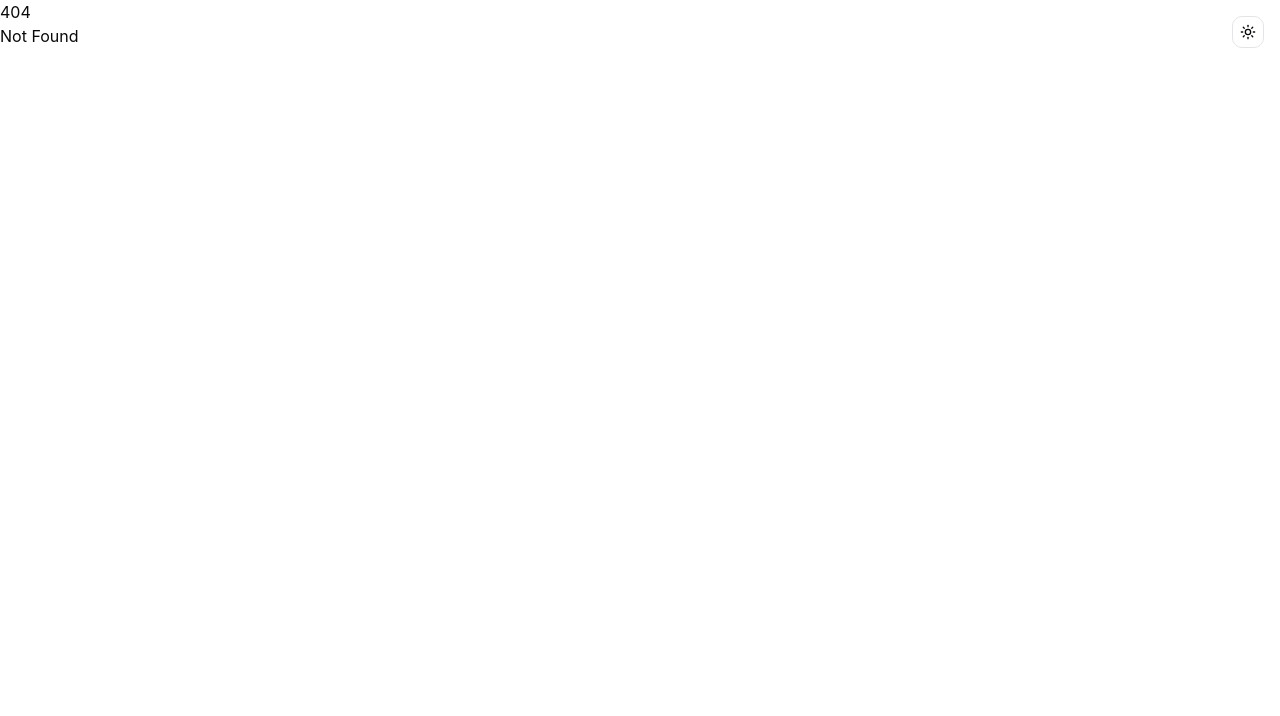
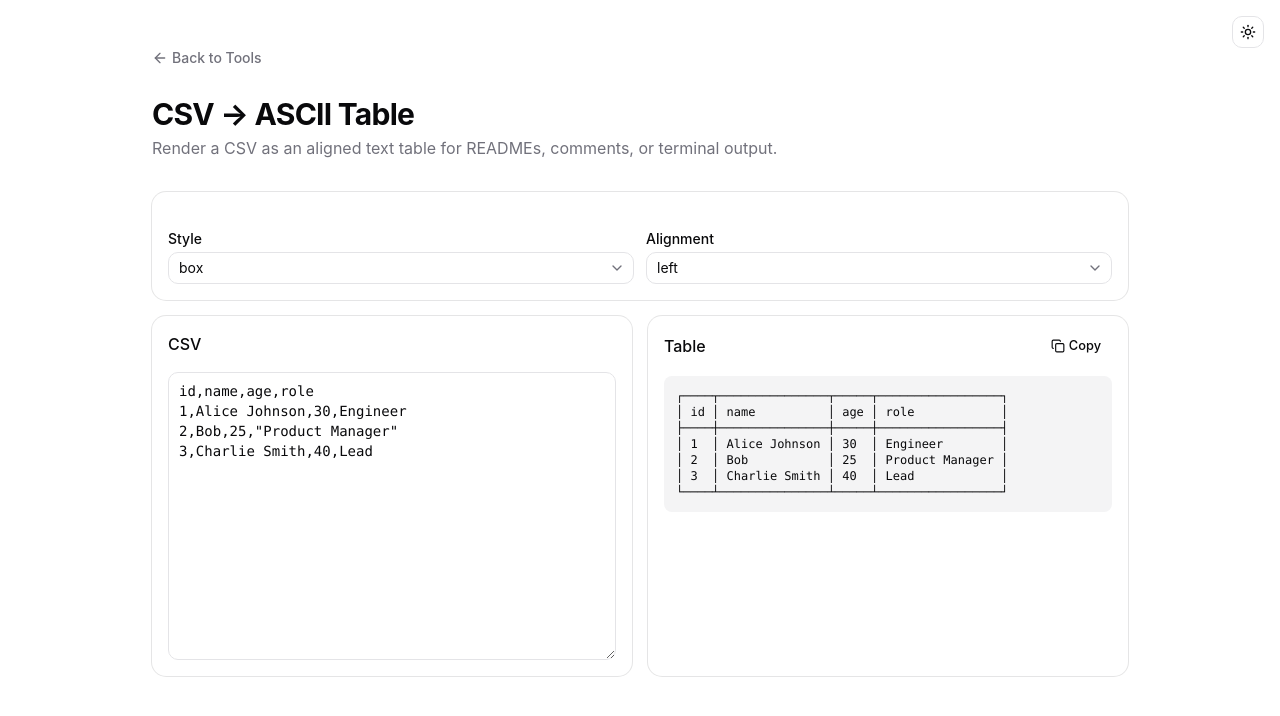
Before and after one commit to orykr/tool.ory.kr, a SvelteKit app in the folder frontend/: page /csv-table in a window 1280 px wide. Before the commit this address had no page. Shown: the top 716 px of the page. Built offline with nearby package versions, Linux system fonts and the light colour scheme.

Commit message:
feat: add CSV → ASCII table and CIDR subnet cheatsheet

```diff
--- a/frontend/src/routes/+page.svelte
+++ b/frontend/src/routes/+page.svelte
@@ -761,6 +761,16 @@
 			href: "/cache-header",
 			title: "HTTP Cache Header Analyzer",
 			description: "Parse Cache-Control / Expires / ETag and explain caching behavior."
+		},
+		{
+			href: "/csv-table",
+			title: "CSV → ASCII Table",
+			description: "Render CSV as aligned text tables (box, double, ASCII, RST)."
+		},
+		{
+			href: "/cidr-table",
+			title: "CIDR Subnet Cheatsheet",
+			description: "IPv4 prefixes with subnet masks, wildcards, and host counts."
 		}
 	];
 </script>
--- /dev/null
+++ b/frontend/src/routes/cidr-table/+page.svelte
@@ -0,0 +1,129 @@
+<script lang="ts">
+	import * as Card from "$lib/components/ui/card/index.js";
+	import { Input } from "$lib/components/ui/input/index.js";
+	import ArrowLeft from "@lucide/svelte/icons/arrow-left";
+	import Search from "@lucide/svelte/icons/search";
+
+	function maskFor(prefix: number): string {
+		if (prefix === 0) return "0.0.0.0";
+		const mask = ((0xffffffff << (32 - prefix)) >>> 0);
+		return [
+			(mask >>> 24) & 0xff,
+			(mask >>> 16) & 0xff,
+			(mask >>> 8) & 0xff,
+			mask & 0xff
+		].join(".");
+	}
+
+	function wildcardFor(prefix: number): string {
+		if (prefix === 32) return "0.0.0.0";
+		const mask = (~((-1) << (32 - prefix))) >>> 0;
+		return [
+			(mask >>> 24) & 0xff,
+			(mask >>> 16) & 0xff,
+			(mask >>> 8) & 0xff,
+			mask & 0xff
+		].join(".");
+	}
+
+	function fmtCount(n: number): string {
+		if (n >= 1e9) return `${(n / 1e9).toFixed(2).replace(/\.?0+$/, "")}B`;
+		if (n >= 1e6) return `${(n / 1e6).toFixed(2).replace(/\.?0+$/, "")}M`;
+		if (n >= 1e3) return `${(n / 1e3).toFixed(2).replace(/\.?0+$/, "")}K`;
+		return n.toLocaleString();
+	}
+
+	let query = $state("");
+
+	let rows = $derived.by(() => {
+		const q = query.trim().toLowerCase();
+		const result: Array<{
+			prefix: number;
+			mask: string;
+			wildcard: string;
+			hosts: string;
+			class: string;
+		}> = [];
+		for (let p = 32; p >= 0; p--) {
+			const total = Math.pow(2, 32 - p);
+			let cls = "";
+			if (p >= 24) cls = "/24+ (LAN)";
+			else if (p >= 16) cls = "Class B-ish";
+			else if (p >= 8) cls = "Class A-ish";
+			else cls = "Internet routing";
+			const usable = p === 32 ? 1 : p === 31 ? 2 : Math.max(0, total - 2);
+			const row = {
+				prefix: p,
+				mask: maskFor(p),
+				wildcard: wildcardFor(p),
+				hosts: fmtCount(total) + (p < 31 ? ` (${fmtCount(usable)} usable)` : ""),
+				class: cls
+			};
+			if (
+				!q ||
+				`/${p}`.includes(q) ||
+				row.mask.includes(q) ||
+				row.wildcard.includes(q) ||
+				row.hosts.toLowerCase().includes(q)
+			) {
+				result.push(row);
+			}
+		}
+		return result;
+	});
+</script>
+
+<main class="container mx-auto max-w-4xl px-6 py-12">
+	<nav class="mb-6">
+		<a
+			href="/"
+			class="text-muted-foreground hover:text-foreground inline-flex items-center gap-1 text-sm font-medium transition-colors"
+		>
+			<ArrowLeft class="h-4 w-4" />
+			Back to Tools
+		</a>
+	</nav>
+
+	<header class="mb-8">
+		<h1 class="text-3xl font-bold tracking-tight">CIDR Subnet Cheatsheet</h1>
+		<p class="text-muted-foreground mt-1">
+			IPv4 prefix lengths with subnet masks, wildcard masks, and host counts.
+		</p>
+	</header>
+
+	<Card.Root class="mb-4">
+		<Card.Content class="pt-6">
+			<div class="flex items-center gap-2">
+				<Search class="text-muted-foreground h-4 w-4" />
+				<Input bind:value={query} placeholder="Search by prefix, mask, or host count..." />
+			</div>
+		</Card.Content>
+	</Card.Root>
+
+	<Card.Root>
+		<Card.Content class="overflow-x-auto pt-6">
+			<table class="w-full text-sm">
+				<thead>
+					<tr class="border-b text-left">
+						<th class="px-2 py-2">Prefix</th>
+						<th class="px-2 py-2">Subnet mask</th>
+						<th class="px-2 py-2">Wildcard mask</th>
+						<th class="px-2 py-2">Addresses</th>
+						<th class="px-2 py-2">Class</th>
+					</tr>
+				</thead>
+				<tbody>
+					{#each rows as r (r.prefix)}
+						<tr class="border-b font-mono last:border-0">
+							<td class="px-2 py-1 font-semibold">/{r.prefix}</td>
+							<td class="px-2 py-1">{r.mask}</td>
+							<td class="px-2 py-1">{r.wildcard}</td>
+							<td class="px-2 py-1">{r.hosts}</td>
+							<td class="text-muted-foreground px-2 py-1 font-sans text-xs">{r.class}</td>
+						</tr>
+					{/each}
+				</tbody>
+			</table>
+		</Card.Content>
+	</Card.Root>
+</main>
--- /dev/null
+++ b/frontend/src/routes/csv-table/+page.svelte
@@ -0,0 +1,183 @@
+<script lang="ts">
+	import * as Card from "$lib/components/ui/card/index.js";
+	import * as Select from "$lib/components/ui/select/index.js";
+	import { Button } from "$lib/components/ui/button/index.js";
+	import { Textarea } from "$lib/components/ui/textarea/index.js";
+	import { Label } from "$lib/components/ui/label/index.js";
+	import ArrowLeft from "@lucide/svelte/icons/arrow-left";
+	import Copy from "@lucide/svelte/icons/copy";
+	import Check from "@lucide/svelte/icons/check";
+	import { parseCsv } from "$lib/csv";
+
+	let csv = $state(`id,name,age,role
+1,Alice Johnson,30,Engineer
+2,Bob,25,"Product Manager"
+3,Charlie Smith,40,Lead`);
+
+	let style = $state<"box" | "double" | "ascii" | "compact" | "rst">("box");
+	let alignment = $state<"left" | "center" | "right">("left");
+
+	const STYLES: Record<string, {
+		corners: [string, string, string, string];
+		edges: [string, string];
+		junctions: [string, string, string, string];
+		separator: string;
+	}> = {
+		box: {
+			corners: ["┌", "┐", "└", "┘"],
+			edges: ["─", "│"],
+			junctions: ["┬", "┤", "┴", "├"],
+			separator: "┼"
+		},
+		double: {
+			corners: ["╔", "╗", "╚", "╝"],
+			edges: ["═", "║"],
+			junctions: ["╦", "╣", "╩", "╠"],
+			separator: "╬"
+		},
+		ascii: {
+			corners: ["+", "+", "+", "+"],
+			edges: ["-", "|"],
+			junctions: ["+", "+", "+", "+"],
+			separator: "+"
+		},
+		compact: {
+			corners: [" ", " ", " ", " "],
+			edges: [" ", " "],
+			junctions: [" ", " ", " ", " "],
+			separator: " "
+		},
+		rst: {
+			corners: ["+", "+", "+", "+"],
+			edges: ["-", "|"],
+			junctions: ["+", "+", "+", "+"],
+			separator: "+"
+		}
+	};
+
+	function pad(text: string, width: number): string {
+		const diff = width - text.length;
+		if (diff <= 0) return text;
+		if (alignment === "right") return " ".repeat(diff) + text;
+		if (alignment === "center") {
+			const left = Math.floor(diff / 2);
+			return " ".repeat(left) + text + " ".repeat(diff - left);
+		}
+		return text + " ".repeat(diff);
+	}
+
+	let output = $derived.by(() => {
+		try {
+			const { headers, rows } = parseCsv(csv);
+			if (headers.length === 0) return "";
+			const widths = headers.map((h, i) =>
+				Math.max(h.length, ...rows.map((r) => (r[i] ?? "").length))
+			);
+			const s = STYLES[style];
+			const horiz = s.edges[0];
+			const vert = s.edges[1];
+			const top = s.corners[0] + widths.map((w) => horiz.repeat(w + 2)).join(s.junctions[0]) + s.corners[1];
+			const bottom = s.corners[2] + widths.map((w) => horiz.repeat(w + 2)).join(s.junctions[2]) + s.corners[3];
+			const sep = s.junctions[3] + widths.map((w) => horiz.repeat(w + 2)).join(s.separator) + s.junctions[1];
+
+			const renderRow = (row: string[]) =>
+				vert + row.map((c, i) => " " + pad(c, widths[i]) + " ").join(vert) + vert;
+
+			const lines: string[] = [];
+			if (style === "rst") {
+				const equals = "+" + widths.map((w) => "=".repeat(w + 2)).join("+") + "+";
+				lines.push(top, renderRow(headers), equals);
+				for (const row of rows) {
+					lines.push(renderRow(headers.map((_, i) => row[i] ?? "")));
+					lines.push(top);
+				}
+			} else {
+				lines.push(top);
+				lines.push(renderRow(headers));
+				lines.push(sep);
+				for (const row of rows) {
+					lines.push(renderRow(headers.map((_, i) => row[i] ?? "")));
+				}
+				lines.push(bottom);
+			}
+			return lines.join("\n");
+		} catch (e) {
+			return `Error: ${(e as Error).message}`;
+		}
+	});
+
+	let copied = $state(false);
+	async function copy() {
+		await navigator.clipboard.writeText(output);
+		copied = true;
+		setTimeout(() => (copied = false), 1500);
+	}
+</script>
+
+<main class="container mx-auto max-w-5xl px-6 py-12">
+	<nav class="mb-6">
+		<a
+			href="/"
+			class="text-muted-foreground hover:text-foreground inline-flex items-center gap-1 text-sm font-medium transition-colors"
+		>
+			<ArrowLeft class="h-4 w-4" />
+			Back to Tools
+		</a>
+	</nav>
+
+	<header class="mb-8">
+		<h1 class="text-3xl font-bold tracking-tight">CSV → ASCII Table</h1>
+		<p class="text-muted-foreground mt-1">
+			Render a CSV as an aligned text table for READMEs, comments, or terminal output.
+		</p>
+	</header>
+
+	<Card.Root class="mb-4">
+		<Card.Content class="grid gap-3 pt-6 sm:grid-cols-2">
+			<div class="space-y-1.5">
+				<Label for="st">Style</Label>
+				<Select.Root type="single" bind:value={style as never}>
+					<Select.Trigger id="st" class="w-full">{style}</Select.Trigger>
+					<Select.Content>
+						<Select.Item value="box">Box drawing (light)</Select.Item>
+						<Select.Item value="double">Box drawing (double)</Select.Item>
+						<Select.Item value="ascii">ASCII (+/-/|)</Select.Item>
+						<Select.Item value="rst">reStructuredText grid</Select.Item>
+						<Select.Item value="compact">Compact (spaces)</Select.Item>
+					</Select.Content>
+				</Select.Root>
+			</div>
+			<div class="space-y-1.5">
+				<Label for="al">Alignment</Label>
+				<Select.Root type="single" bind:value={alignment as never}>
+					<Select.Trigger id="al" class="w-full">{alignment}</Select.Trigger>
+					<Select.Content>
+						<Select.Item value="left">Left</Select.Item>
+						<Select.Item value="center">Center</Select.Item>
+						<Select.Item value="right">Right</Select.Item>
+					</Select.Content>
+				</Select.Root>
+			</div>
+		</Card.Content>
+	</Card.Root>
+
+	<div class="grid gap-4 md:grid-cols-2">
+		<Card.Root>
+			<Card.Header><Card.Title class="text-base">CSV</Card.Title></Card.Header>
+			<Card.Content>
+				<Textarea bind:value={csv} class="min-h-72 font-mono text-sm" />
+			</Card.Content>
+		</Card.Root>
+		<Card.Root>
+			<Card.Header class="flex flex-row items-center justify-between">
+				<Card.Title class="text-base">Table</Card.Title>
+				<Button variant="ghost" size="sm" onclick={copy}>
+					{#if copied}<Check />Copied{:else}<Copy />Copy{/if}
+				</Button>
+			</Card.Header>
+			<Card.Content>
+				<pre class="bg-muted overflow-x-auto rounded-md p-3 font-mono text-xs whitespace-pre">{output}</pre>
+			</Card.Content>
+		</Card.Root>
+	</div>
+</main>
```
